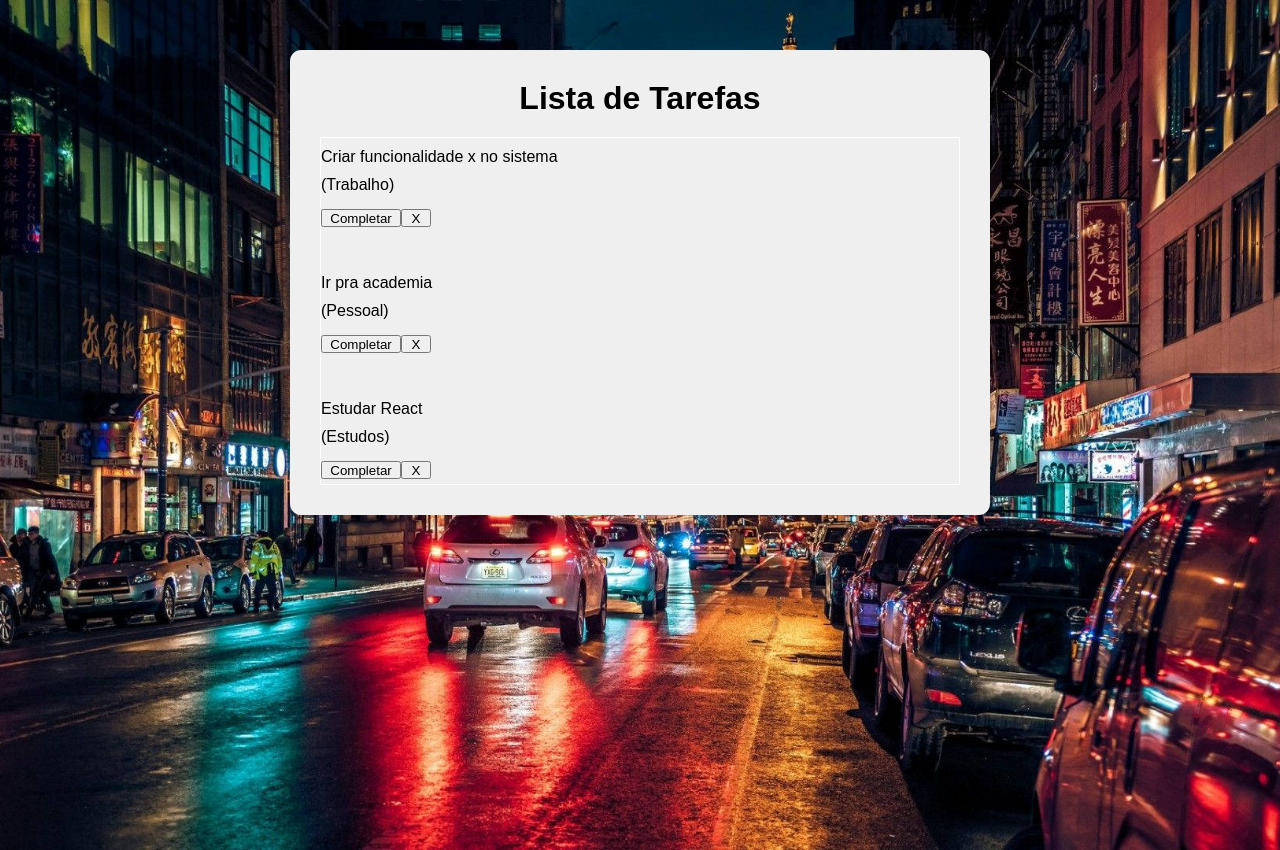
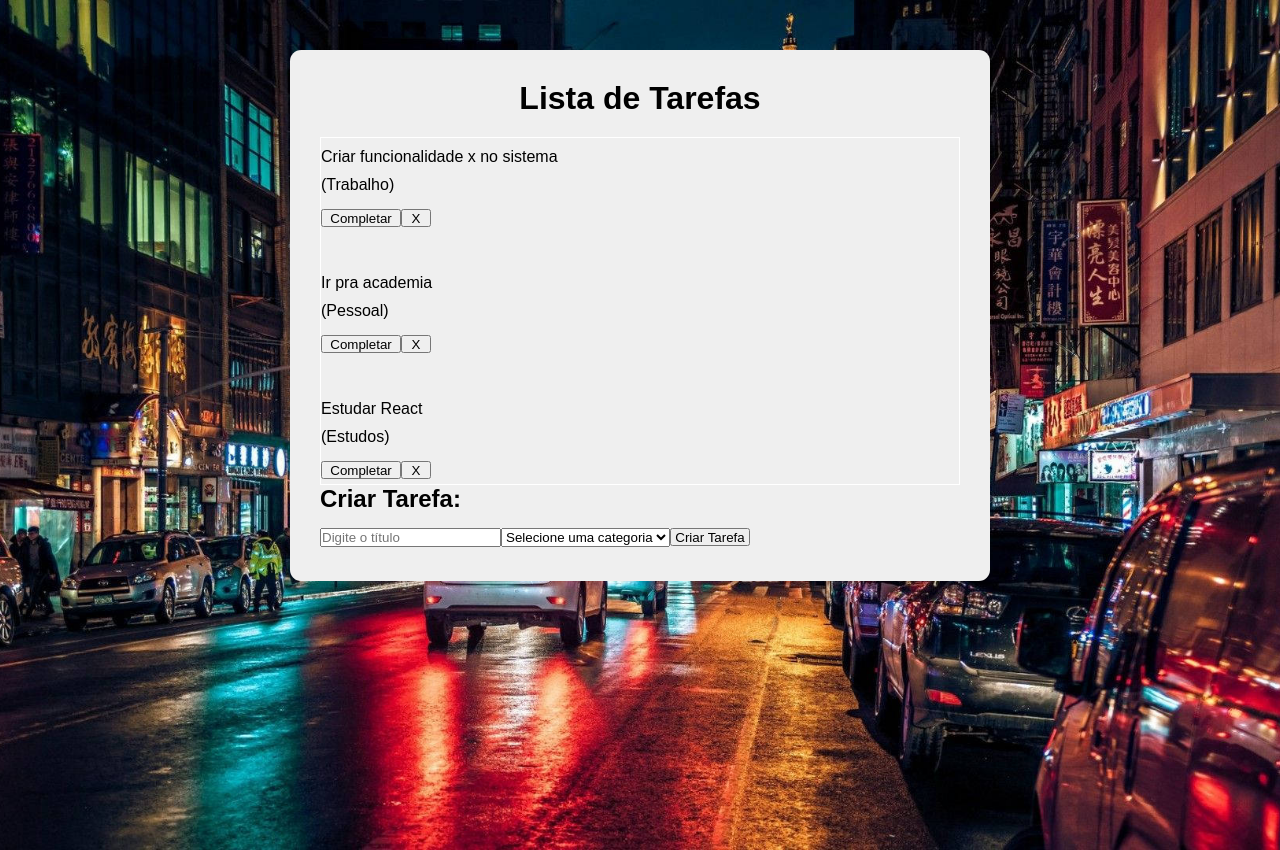
Before and after one commit to edsof-projects/react-todo, a React (Vite) app: page / in a window 1280 px wide. Built offline with nearby package versions, Linux system fonts and the light colour scheme.

Commit message:
update final

```diff
--- a/src/App.jsx
+++ b/src/App.jsx
@@ -2,6 +2,7 @@ import { useState, useEffect } from 'react';
 import './App.css';
 import Todo from './components/Todo';
 import { getDados } from './funcoes/getDados.jsx';
+import TodoForm from './components/TodoForm';
 
 function App() {
   const [dados, setDados] = useState([]);
@@ -20,6 +21,7 @@ function App() {
           <Todo key={item.id} item={item} />
         ))}
       </div>
+      <TodoForm />
     </div>
   );
 }
--- /dev/null
+++ b/src/components/TodoForm/index.jsx
@@ -0,0 +1,22 @@
+import React from 'react'
+import Botao from '../Botao'
+
+function TodoForm() {
+  return (
+    <div className='todo-form'>
+      <h2>Criar Tarefa:</h2>
+      <form>
+        <input type="text" placeholder='Digite o título'/>
+        <select>
+            <option value="">Selecione uma categoria</option>
+            <option value="Trabalho">Trabalho</option>
+            <option value="Pessoal">Pessoal</option>
+            <option value="Estudos">Estudos</option>
+        </select>
+        <Botao type="submit" texto="Criar Tarefa" />
+      </form>
+    </div>
+  )
+}
+
+export default TodoForm
```
Also changed, not shown: src/components/TodoForm/TodoForm.module.css (added).
